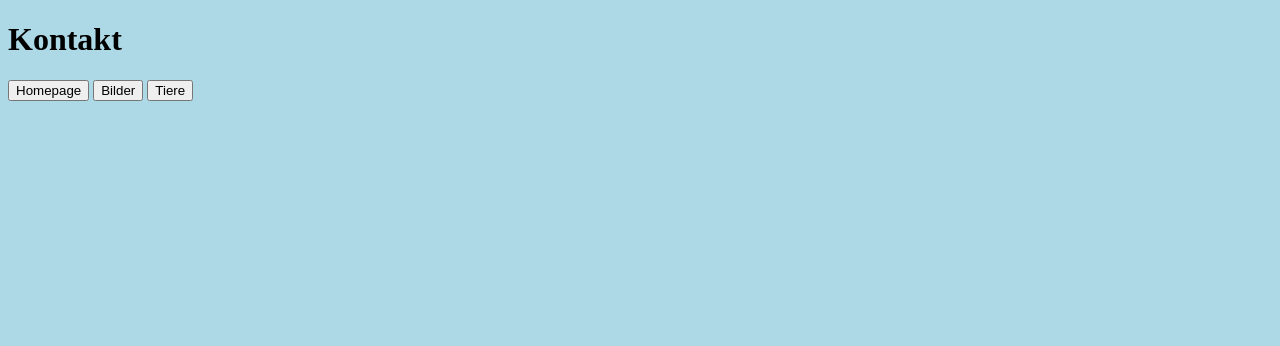
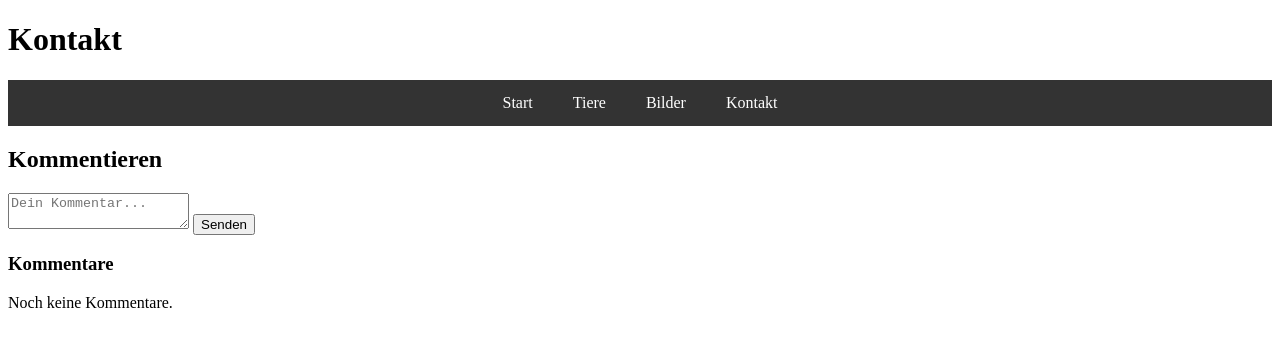
Before and after one commit to Blobinson/TierWebsite, a plain HTML site: page pages/Kontakt.html in a window 1280 px wide. Drawn offline with Linux system fonts and the light colour scheme.

Commit message:
add pictures add buttons add navigation

```diff
--- a/css/style.css
+++ b/css/style.css
@@ -1,3 +1,27 @@
-body{
-    background-color: lightblue;
-  }
+
+nav {
+  background: #333;
+}
+
+nav ul {
+  list-style: none;
+  margin: 0;
+  padding: 0;
+  display: flex;
+  justify-content: center;
+}
+
+nav ul li {
+  margin: 0;
+}
+
+nav ul li a {
+  display: block;
+  padding: 14px 20px;
+  color: white;
+  text-decoration: none;
+}
+
+nav ul li a:hover {
+  background: #575757;
+}
--- a/pages/Kontakt.html
+++ b/pages/Kontakt.html
@@ -1,18 +1,32 @@
 <!DOCTYPE html>
-<html lang="en">
+<html lang="de">
 <head>
-    <meta charset="UTF-8">
-    <meta name="viewport" content="width=device-width, initial-scale=1.0">
-    <title>Document</title>
-
-    <link rel="stylesheet" href="../css/style.css">
+  <meta charset="UTF-8">
+  <title>Kontakt</title>
+  <link rel="stylesheet" href="../css/style.css">
 </head>
 <body>
-    <h1>Kontakt</h1>
-<nav>
-  <a href="../index.html"><button>Homepage</button></a>
-  <a href="Bilder.html"><button>Bilder</button></a>
-  <a href="Tiere.html"><button>Tiere</button></a>
-</nav>
+  <header><h1>Kontakt</h1></header>
+
+  <nav>
+    <ul>
+      <li><a href="../index.html">Start</a></li>
+      <li><a href="tiere.html">Tiere</a></li>
+      <li><a href="bilder.html">Bilder</a></li>
+      <li><a href="kontakt.html">Kontakt</a></li>
+    </ul>
+  </nav>
+
+  <div class="container">
+    <h2>Kommentieren</h2>
+    <form>
+      <textarea placeholder="Dein Kommentar..."></textarea>
+      <input type="submit" value="Senden">
+    </form>
+    <h3>Kommentare</h3>
+    <div>
+      <p>Noch keine Kommentare.</p>
+    </div>
+  </div>
 </body>
 </html>
```
Also changed, not shown: index.html (+21 -13 lines), pages/Bilder.html (+24 -12 lines), pages/Tiere.html (+24 -12 lines), doc/affe.jpeg (added), doc/dog.jpeg (added), doc/katze.jpeg (added), doc/löwe.jpeg (added), doc/tiere.jpeg (added), doc/vogel.jpeg (added).
